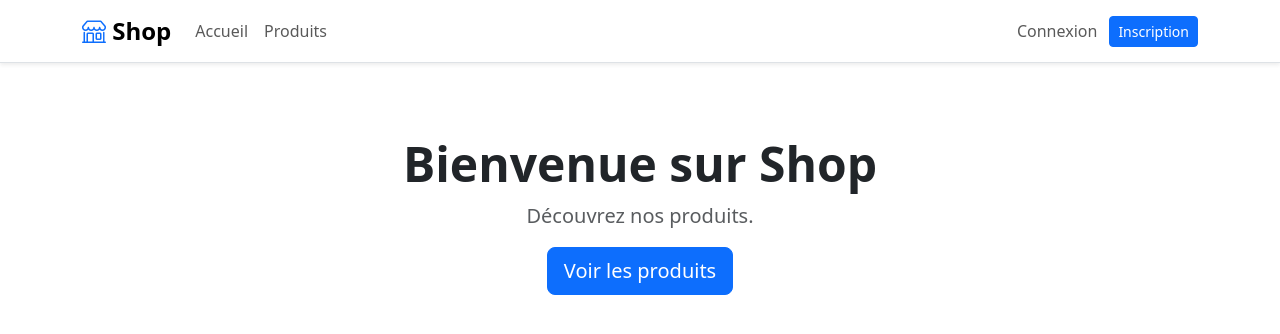
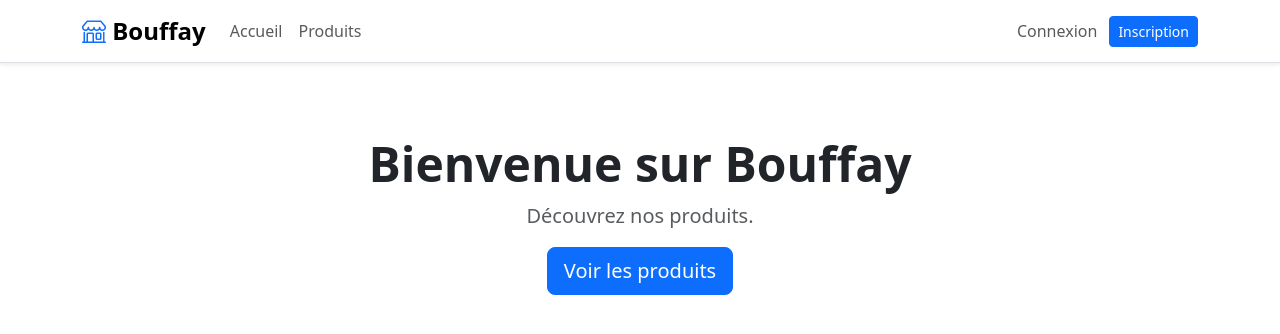
Before and after one commit to pierre-ch/bouffay, a Symfony app: template templates/home/index.html.twig in a window 1280 px wide. Shown: the top 334 px of the page. Run offline with Twig, Linux system fonts and the light colour scheme; the template is opened without the code that fills it, so the values that code supplies are empty; some libraries are stand-ins or nearby versions.

Commit message:
Modification du nom du site

```diff
--- a/templates/base.html.twig
+++ b/templates/base.html.twig
@@ -3,7 +3,7 @@
 <head>
     <meta charset="UTF-8">
     <meta name="viewport" content="width=device-width, initial-scale=1.0">
-    <title>{% block title %}Shop{% endblock %}</title>
+    <title>{% block title %}Bouffay{% endblock %}</title>
 
     <link rel="stylesheet" href="https://cdn.jsdelivr.net/npm/bootstrap@5.3.3/dist/css/bootstrap.min.css">
     <link rel="stylesheet" href="https://cdn.jsdelivr.net/npm/bootstrap-icons@1.11.3/font/bootstrap-icons.min.css">
--- a/templates/home/index.html.twig
+++ b/templates/home/index.html.twig
@@ -1,10 +1,10 @@
 {% extends 'base.html.twig' %}
 
-{% block title %}Accueil — Shop{% endblock %}
+{% block title %}Accueil — Bouffay{% endblock %}
 
 {% block body %}
 <div class="py-5 text-center">
-    <h1 class="display-5 fw-bold">Bienvenue sur Shop</h1>
+    <h1 class="display-5 fw-bold">Bienvenue sur Bouffay</h1>
     <p class="lead text-muted">Découvrez nos produits.</p>
     <a href="#" class="btn btn-primary btn-lg">Voir les produits</a>
 </div>
--- a/templates/partials/_header.html.twig
+++ b/templates/partials/_header.html.twig
@@ -3,7 +3,7 @@
 
         {# Logo #}
         <a class="navbar-brand fw-bold fs-4" href="{{ path('app_home') }}">
-            <i class="bi bi-shop text-primary"></i> Shop
+            <i class="bi bi-shop text-primary"></i> Bouffay
         </a>
 
         <button class="navbar-toggler" type="button" data-bs-toggle="collapse" data-bs-target="#mainNav">
--- a/templates/security/login.html.twig
+++ b/templates/security/login.html.twig
@@ -1,6 +1,6 @@
 {% extends 'base.html.twig' %}
 
-{% block title %}Connexion — Shop{% endblock %}
+{% block title %}Connexion — Bouffay{% endblock %}
 
 {% block body %}
 <div class="row justify-content-center">
--- a/templates/security/register.html.twig
+++ b/templates/security/register.html.twig
@@ -1,6 +1,6 @@
 {% extends 'base.html.twig' %}
 
-{% block title %}Inscription — Shop{% endblock %}
+{% block title %}Inscription — Bouffay{% endblock %}
 
 {% block body %}
 <div class="row justify-content-center">
```
